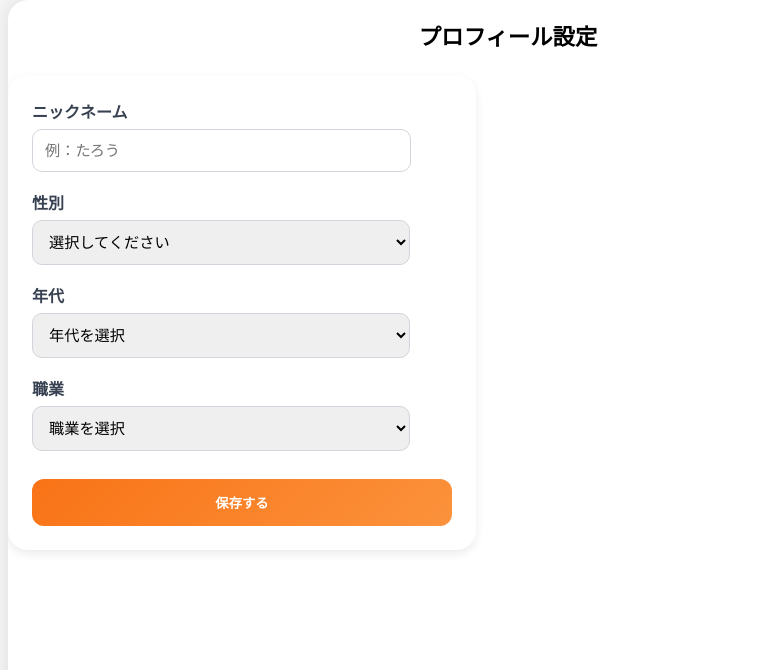
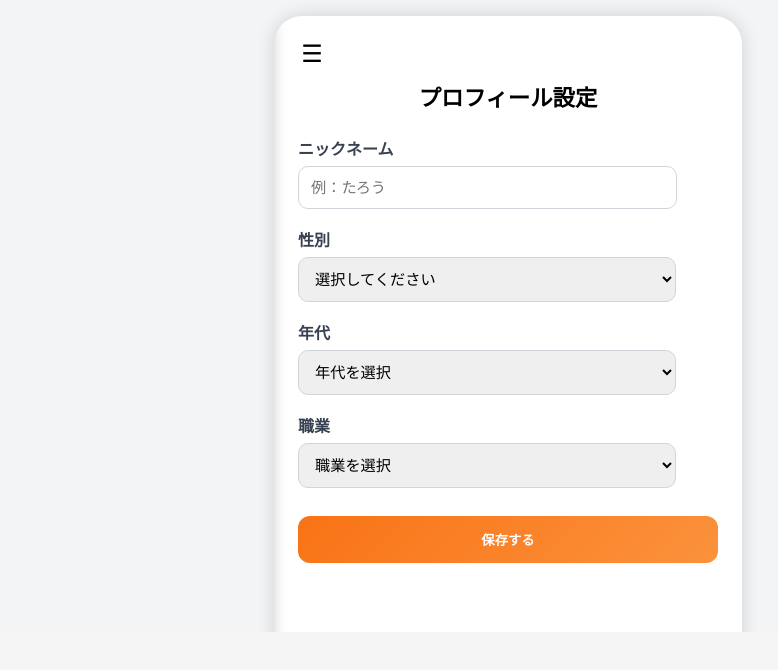
Before and after one commit to HearCall3/kitchen-link, a Next.js app: page /profile/user in a window 1280 px wide. Shown: the top 670 px of the page, without its empty margins (132-910 px from the left). Built offline with nearby package versions, Linux system fonts and the light colour scheme.

Commit message:
12/1 画面変えた

```diff
--- a/src/app/profile/user/page.tsx
+++ b/src/app/profile/user/page.tsx
@@ -1,19 +1,88 @@
 "use client";
 
 import { useState } from "react";
+import { useRouter } from "next/navigation";
 import styles from "./style.module.css";
 
 export default function UserProfilePage() {
+  const router = useRouter();
+
+  // フォームの state (省略)
   const [nickname, setNickname] = useState("");
   const [gender, setGender] = useState("");
   const [ageGroup, setAgeGroup] = useState("");
   const [job, setJob] = useState("");
 
+  const [menuOpen, setMenuOpen] = useState(false);
+  const [isLoggedIn, setIsLoggedIn] = useState(false);
+
+  const handleLogin = () => setIsLoggedIn(true);
+  const handleLogout = () => setIsLoggedIn(false);
+
+  const toggleMenu = () => setMenuOpen(!menuOpen);
+
+  const handleMenuClick = (path: string) => {
+    setMenuOpen(false);
+    setTimeout(() => router.push(path), 50);
+  };
+
+  const menuWidth = "260px"; // サイドメニューの幅をCSSと合わせる
+
   return (
-    <div className="phone-frame">
-      <div className="phone-content">
+    <div className={styles.phoneFrame}>
+
+      {/* ★修正点 1: メニューが開いたときに contentShift クラスを適用する ★ */}
+      <div className={`${styles.phoneContent} ${menuOpen ? styles.contentShift : ''}`}>
+
+        {/* ハンバーガーボタン (常に☰を表示) */}
+        <button
+          className={styles.menuButton}
+          onClick={toggleMenu}
+        >
+          ☰
+        </button>
+
+        {/* オーバーレイ (クリックで閉じる機能と、暗くする背景を兼ねる) */}
+        {menuOpen && (
+          <div
+            className={styles.menuOverlay}
+            onClick={() => setMenuOpen(false)}
+          />
+        )}
+
+        {/* サイドメニュー */}
+        <div className={`${styles.sideMenu} ${menuOpen ? styles.sideMenuOpen : ""}`}>
+
+          {/* ★修正点 2: サイドメニュー内に閉じる「×」ボタンを配置 ★ */}
+          <button className={styles.closeMenuButton} onClick={toggleMenu}>
+            ×
+          </button>
+
+          {/* ... メニュー項目 (省略せず記載) ... */}
+          <ul>
+            <li>
+              <button className={styles.menuItemButton} onClick={() => handleMenuClick("/")}>ホーム</button>
+            </li>
+            <li>
+              <button className={styles.menuItemButton} onClick={() => handleMenuClick("/profile/user")}>プロフィール</button>
+            </li>
+            <li>
+              <button className={styles.menuItemButton} onClick={() => handleMenuClick("/Register")}>出店登録</button>
+            </li>
+            {!isLoggedIn ? (
+              <li>
+                <button className={`${styles.menuItemButton} ${styles.textBlue}`} onClick={handleLogin}>ログイン</button>
+              </li>
+            ) : (
+              <li>
+                <button className={`${styles.menuItemButton} ${styles.textBlue}`} onClick={handleLogout}>ログアウト</button>
+              </li>
+            )}
+          </ul>
+        </div>
+
+        {/* コンテンツ (フォーム部分も省略せず記載) */}
         <h2 className={styles.title}>プロフィール設定</h2>
-
         <div className={styles.card}>
           {/* ニックネーム */}
           <div>
@@ -51,15 +120,15 @@ export default function UserProfilePage() {
               className={styles.input}
             >
               <option value="">年代を選択</option>
-            <option value="10代">10歳未満</option>
+              <option value="10歳未満">10歳未満</option>
               <option value="10代">10代</option>
               <option value="20代">20代</option>
               <option value="30代">30代</option>
               <option value="40代">40代</option>
-            <option value="50代以上">50代</option>
-            <option value="50代以上">60代</option>
-            <option value="50代以上">70代</option>
-            <option value="50代以上">80代以上</option>
+              <option value="50代">50代</option>
+              <option value="60代">60代</option>
+              <option value="70代">70代</option>
+              <option value="80代以上">80代以上</option>
             </select>
           </div>
 
@@ -76,13 +145,12 @@ export default function UserProfilePage() {
               <option value="company">会社員</option>
               <option value="part-time">アルバイト・パート</option>
               <option value="freelancer">フリーランス</option>
-            <option value="freelancer">公務員</option>
+              <option value="public">公務員</option>
               <option value="unemployed">無職</option>
               <option value="other">その他</option>
             </select>
           </div>
 
-          {/* 保存ボタン */}
           <button className={styles.btn} onClick={() => alert("保存しました！")}>
             保存する
           </button>
--- a/src/app/profile/user/style.module.css
+++ b/src/app/profile/user/style.module.css
@@ -1,7 +1,19 @@
-/* ===== スマホ風フレーム全体 ===== */
-.phone-frame {
+/* style.module.css */
+
+/* 1. phoneFrame: ブラウザの画面全体を占有し、外側のスクロールを完全に抑制 */
+.phoneFrame {
   width: 100%;
-  min-height: 100vh;
+  /* ビューポート幅全体 */
+  height: 600px;
+  /* ビューポート高さ全体 */
+
+  /* 外側のスクロールバーを完全に抑制する（ブラウザのデフォルトマージンを無視させる効果もある） */
+  overflow: hidden;
+  position: fixed;
+  /* 画面全体に固定し、bodyのスクロールを完全に無視させる */
+  top: 0;
+  left: 0;
+
   background: #f3f4f6;
   display: flex;
   justify-content: center;
@@ -9,52 +21,48 @@
   padding: 16px 0;
 }
 
-/* ===== 中央に配置されるスマホ画面部分 ===== */
-.phone-content {
+/* 2. phoneContent: スマホ画面内のスクロールも抑制 */
+.phoneContent {
   width: 100%;
-  max-width: 420px; /* スマホ最大幅 */
+  max-width: 420px;
   background: #ffffff;
-  min-height: 100vh;
+  /* phoneFrame のパディングを引いた高さを設定 */
+  height: calc(100vh - 32px);
   border-radius: 28px;
-  box-shadow: 0 0 18px rgba(0,0,0,0.15);
+  box-shadow: 0 0 18px rgba(0, 0, 0, 0.15);
   padding: 24px;
   display: flex;
   flex-direction: column;
+  position: relative;
+
+  /* ★修正点★: 内側のスクロールバーも非表示にする */
+  overflow-y: hidden;
 }
 
-/* ===== スクロール対応 ===== */
-.phone-content {
-  overflow-y: auto;
+/* 3. card: 装飾として枠の二重感を解消 */
+.card {
+  background: none;
+  border-radius: 0;
+  padding: 0;
+  width: 100%;
+  max-width: 420px;
+  box-shadow: none;
+  display: flex;
+  flex-direction: column;
+  gap: 18px;
 }
 
-
-.container {
-  min-height: 100vh;
-  background: #f8fafc;
-  padding: 24px;
-  display: flex;
-  flex-direction: column;
-  align-items: center;
-}
+/* その他のスタイルはそのまま維持 */
 
 .title {
   font-size: 1.4rem;
   font-weight: 700;
   margin-bottom: 24px;
   text-align: center;
+  /* ハンバーガーボタンとの干渉を避けるため、上部に余白を追加 */
+  margin-top: 40px;
 }
 
-.card {
-  background: #ffffff;
-  border-radius: 20px;
-  padding: 24px;
-  width: 100%;
-  max-width: 420px;
-  box-shadow: 0 4px 10px rgba(0, 0, 0, 0.08);
-  display: flex;
-  flex-direction: column;
-  gap: 18px;
-}
 
 .label {
   display: block;
@@ -63,17 +71,8 @@
   margin-bottom: 6px;
 }
 
-.input {
-  width: 90%;
-  padding: 12px;
-  border: 1px solid #d1d5db;
-  border-radius: 10px;
-  font-size: 0.95rem;
-  outline: none;
-  transition: border 0.2s ease, box-shadow 0.2s ease;
-}
+.input,
 .inputtext {
-  width: 84%;
   padding: 12px;
   border: 1px solid #d1d5db;
   border-radius: 10px;
@@ -82,7 +81,18 @@
   transition: border 0.2s ease, box-shadow 0.2s ease;
 }
 
-.input:focus {
+.input {
+  width: 90%;
+  /* select要素用 */
+}
+
+.inputtext {
+  width: 84%;
+  /* input[type="text"] 要素用 */
+}
+
+.input:focus,
+.inputtext:focus {
   border-color: #fb923c;
   box-shadow: 0 0 0 2px rgba(251, 146, 60, 0.3);
 }
@@ -107,3 +117,169 @@
 .btn:active {
   transform: scale(0.96);
 }
+
+
+/* サイドメニュー */
+.sideMenu {
+  position: absolute;
+  top: 0;
+  left: 0;
+  height: 100%;
+  width: 80%;
+  max-width: 260px;
+  background: #fff;
+  box-shadow: 2px 0 12px rgba(0, 0, 0, 0.15);
+  /* 影を追加 */
+  z-index: 30;
+  /* overlay (z-index: 20) より上にする */
+  display: flex;
+  flex-direction: column;
+  transform: translateX(-100%);
+  transition: transform 0.3s ease;
+  padding-top: 60px;
+  border-radius: 0 20px 20px 0;
+}
+
+.sideMenuOpen {
+  transform: translateX(0);
+}
+
+.sideMenu ul {
+  list-style: none;
+  padding: 0;
+  margin: 0;
+}
+
+.sideMenu ul li {
+  /* padding を menuItemButton に移し、li の hover を削除 */
+  cursor: pointer;
+}
+
+.menuItemButton {
+  all: unset;
+  display: block;
+  width: 100%;
+  padding: 14px 20px;
+  text-align: left;
+  cursor: pointer;
+}
+
+.menuItemButton:hover {
+  background: #f3f4f6;
+}
+
+.textBlue {
+  color: #3b82f6;
+}
+
+/* ハンバーガーメニューボタン */
+.menuButton {
+  position: absolute;
+  top: 16px;
+  left: 16px;
+  background: white;
+  color: black;
+  padding: 10px 12px;
+  border-radius: 6px;
+  /* ★修正点 2: 「×」がきれいに見えるようにフォントサイズを大きくする★ */
+  font-size: 1.5rem;
+  border: none;
+  cursor: pointer;
+  /* メニューが開いているときは compoment 側で z-index: 40 に設定します */
+  z-index: 10;
+  line-height: 1;
+  /* アイコンを中央に揃える */
+  width: 44px;
+  /* ボタンの幅を固定 */
+  height: 44px;
+  /* ボタンの高さを固定 */
+  display: flex;
+  justify-content: center;
+  align-items: center;
+}
+
+/* メニューオーバーレイ */
+
+/* サイドメニュー */
+.sideMenu {
+  position: absolute;
+  top: 0;
+  left: 0;
+  height: 100%;
+  width: 80%;
+  max-width: 260px;
+  background: #ffffff;
+  z-index: 15;
+  display: flex;
+  flex-direction: column;
+  transform: translateX(-100%);
+  transition: transform 0.3s ease;
+  padding-top: 60px;
+  border-radius: 0 20px 20px 0;
+}
+
+.sideMenuOpen {
+  transform: translateX(0);
+}
+
+.sideMenu ul {
+  list-style: none;
+  padding: 0;
+  margin: 0;
+}
+
+.sideMenu ul li {
+  padding: 14px 20px;
+  cursor: pointer;
+}
+
+.sideMenu ul li:hover {
+  background: #f3f4f6;
+}
+
+.menuOverlay {
+  position: fixed;
+  top: 0;
+  left: 0;
+  width: 100vw;
+  height: 100vh;
+  background: rgba(0, 0, 0, 0);
+  z-index: 20;
+}
+
+.sideMenu {
+  position: absolute;
+  top: 0;
+  left: 0;
+  height: 100%;
+  width: 80%;
+  max-width: 260px;
+  background: #fff;
+  box-shadow: 2px 0 12px rgba(0, 0, 0, 0.15);
+  z-index: 15;
+  transform: translateX(-100%);
+  transition: transform 0.3s ease;
+  padding-top: 60px;
+  border-radius: 0 20px 20px 0;
+}
+
+.sideMenuOpen {
+  transform: translateX(0);
+}
+
+.menuItemButton {
+  all: unset;
+  display: block;
+  width: 100%;
+  padding: 14px 20px;
+  text-align: left;
+  cursor: pointer;
+}
+
+.menuItemButton:hover {
+  background: #f3f4f6;
+}
+
+.textBlue {
+  color: #3b82f6;
+}
--- a/src/app/store/page.tsx
+++ b/src/app/store/page.tsx
@@ -1,33 +1,55 @@
 "use client";
+
 import { useState } from "react";
-import styles from "./style.module.css";
+import { useRouter } from "next/navigation";
+import './style.css';
 import OpinionMap from "../../components/OpinionMap";
 
 export default function StoreRegisterPage() {
+  const router = useRouter();
   const [menuOpen, setMenuOpen] = useState(false);
-  const toggleMenu = () => setMenuOpen(!menuOpen);
+  const [isLoggedIn, setIsLoggedIn] = useState(localStorage.getItem("isLoggedIn") === "true");
 
-  const [isLoggedIn] = useState(true);
+  const toggleMenu = () => setMenuOpen(prev => !prev);
+
+  const handleLogin = () => {
+    localStorage.setItem("isLoggedIn", "true");
+    setIsLoggedIn(true);
+    setMenuOpen(false);
+  };
+
+  const handleLogout = () => {
+    localStorage.removeItem("isLoggedIn");
+    setIsLoggedIn(false);
+    setMenuOpen(false);
+    alert("ログアウトしました");
+  };
 
   return (
-    <div className={styles.phoneFrame}>
-      <header className={styles.header}>
-        <div className={styles.menuIcon} onClick={toggleMenu}>
+    <div className="phone-frame">
+      <header className="header">
+        <div className="menuIcon" onClick={toggleMenu}>
           {menuOpen ? "×" : "☰"}
         </div>
-        <input className={styles.searchInput} placeholder="検索" />
+        <input className="searchInput" placeholder="タグや店名で検索" />
       </header>
 
-      {menuOpen && <div className={styles.menuOverlay} onClick={() => setMenuOpen(false)} />}
-      <div className={`${styles.sideMenu} ${menuOpen ? styles.sideMenuOpen : ""}`}>
-        <ul>
-          <li>プロフィール</li>
-          <li>マイ投稿</li>
-          {isLoggedIn ? <li>ログアウト</li> : <li>ログイン</li>}
+      {menuOpen && <div className="menuOverlay" onClick={() => setMenuOpen(false)} />}
+
+      <div className={`sideMenu ${menuOpen ? 'sideMenuOpen' : ''}`}>
+        <ul className="sideMenuList">
+          <li className="sideMenuItem" onClick={() => router.push("/profile/user")}>プロフィール</li>
+          <li className="sideMenuItem">マイ投稿</li>
+          <li className="sideMenuItem" onClick={() => router.push("/Register")}>出店登録</li>
+          {!isLoggedIn ? (
+            <li className="sideMenuItem" onClick={handleLogin}>ログイン</li>
+          ) : (
+            <li className="sideMenuItem" onClick={handleLogout}>ログアウト</li>
+          )}
         </ul>
       </div>
 
-      <div className={styles.mapContainer}>
+      <div className="mapContainer">
         <OpinionMap />
       </div>
     </div>
--- a/src/app/store/style.module.css
+++ b/src/app/store/style.module.css
@@ -316,3 +316,86 @@
   color: #666;
   font-size: 14px;
 }
+
+/* ハンバーガー */
+.phone-frame {
+  position: relative;
+  width: 100%;
+  min-height: 100vh;
+  background: #f8f8f8;
+}
+
+.header {
+  display: flex;
+  align-items: center;
+  background-color: #f97316;
+  color: white;
+  padding: 10px 15px;
+  position: relative;
+  z-index: 1000;
+}
+
+.menuIcon {
+  font-size: 28px;
+  margin-right: 12px;
+  cursor: pointer;
+  user-select: none;
+}
+
+.searchInput {
+  flex: 1;
+  padding: 8px 12px;
+  border: none;
+  border-radius: 9999px;
+  outline: none;
+  font-size: 14px;
+  color: #333;
+  background: white;
+}
+
+.sideMenu {
+  position: fixed;
+  top: 0;
+  left: -100%;
+  width: 250px;
+  height: 100%;
+  background: white;
+  box-shadow: 3px 0 8px rgba(0, 0, 0, 0.2);
+  z-index: 101;
+  overflow-y: auto;
+  transition: left 0.3s ease;
+  padding-top: 60px;
+}
+
+.sideMenuOpen {
+  left: 0;
+}
+
+.sideMenuList {
+  list-style: none;
+  padding: 0;
+  margin: 0;
+}
+
+.sideMenuItem {
+  padding: 14px 18px;
+  border-bottom: 1px solid #ddd;
+  cursor: pointer;
+  font-weight: 500;
+  color: #333;
+}
+
+.sideMenuItem:hover {
+  background: #f5f5f5;
+  color: #f97316;
+}
+
+.menuOverlay {
+  position: fixed;
+  top: 0;
+  left: 0;
+  width: 100%;
+  height: 100%;
+  background: rgba(0, 0, 0, 0.2);
+  z-index: 100;
+}
--- a/src/app/style.css
+++ b/src/app/style.css
@@ -1,7 +1,6 @@
 /* オーバーレイ（画面全体を覆う） */
 .dialog-overlay {
   position: fixed;
-  /* 画面固定 */
   top: 0;
   left: 0;
   width: 100vw;
--- a/src/app/user/style.module.css
+++ b/src/app/user/style.module.css
@@ -1,66 +1,136 @@
-/* style.module.css */
-.register-page {
-  display: flex;
-  justify-content: center;
-  align-items: center;
+/* ===== 全体フレーム ===== */
+.phone-frame {
+  position: relative;
+  width: 90%;
+  max-width: 500px;
+  margin: 0 auto;
   min-height: 100vh;
-  background: #f9f9f9;
-  font-family: 'Segoe UI', Tahoma, Geneva, Verdana, sans-serif;
+  background: #fff;
+  font-family: 'Segoe UI', sans-serif;
 }
 
+/* ===== ヘッダー ===== */
+.header {
+  display: flex;
+  align-items: center;
+  background-color: #f97316;
+  color: #fff;
+  padding: 10px 15px;
+  position: relative;
+  z-index: 1000;
+}
+
+.menuIcon {
+  font-size: 28px;
+  margin-right: 12px;
+  cursor: pointer;
+  user-select: none;
+}
+
+.searchInput {
+  flex: 1;
+  padding: 8px 12px;
+  border: none;
+  border-radius: 9999px;
+  outline: none;
+  font-size: 14px;
+  background: #fff;
+  color: #333;
+}
+
+/* ===== サイドメニュー ===== */
+.sideMenu {
+  position: fixed;
+  top: 0;
+  left: -260px;
+  width: 220px;
+  height: 100vh;
+  background: #fff;
+  box-shadow: 2px 0 6px rgba(0,0,0,0.2);
+  z-index: 1100;
+  transition: left 0.3s ease;
+  padding-top: 60px;
+}
+
+.sideMenuOpen {
+  left: 0;
+}
+
+.sideMenuList {
+  list-style: none;
+  padding: 0;
+  margin: 0;
+}
+
+.sideMenuItem {
+  padding: 14px 18px;
+  border-bottom: 1px solid #ddd;
+  cursor: pointer;
+  font-weight: 500;
+  color: #333;
+}
+
+.sideMenuItem:hover {
+  background: #f5f5f5;
+  color: #f97316;
+}
+
+/* ===== メニューオーバーレイ ===== */
+.menuOverlay {
+  position: fixed;
+  top: 0;
+  left: 0;
+  width: 100%;
+  height: 100%;
+  background: rgba(0,0,0,0.3);
+  z-index: 1050;
+}
+
+/* ===== 会員登録フォーム ===== */
 .register-card {
   background: #fff;
-  padding: 2rem;
   border-radius: 16px;
-  box-shadow: 0 8px 20px rgba(0, 0, 0, 0.1);
-  width: 100%;
-  max-width: 400px;
-  text-align: center;
+  box-shadow: 0 4px 12px rgba(0,0,0,0.1);
+  padding: 24px;
+  margin: 20px 0;
 }
 
 .register-title {
-  font-size: 1.8rem;
-  margin-bottom: 1.5rem;
-  color: #333;
+  font-size: 24px;
+  font-weight: bold;
+  text-align: center;
+  margin-bottom: 16px;
 }
 
 .register-form {
   display: flex;
   flex-direction: column;
-  gap: 1rem;
+  gap: 12px;
 }
 
 .register-input {
-  padding: 0.8rem 1rem;
-  border-radius: 8px;
+  padding: 10px 12px;
   border: 1px solid #ccc;
-  font-size: 1rem;
+  border-radius: 12px;
+  font-size: 14px;
   outline: none;
-  transition: border-color 0.3s, box-shadow 0.3s;
 }
 
 .register-input:focus {
-  border-color: #ff7f50;
-  box-shadow: 0 0 0 3px rgba(255, 127, 80, 0.2);
+  border-color: #f97316;
 }
 
 .registerBtn {
-  background-color: #ff7f50;
-  color: #fff;
-  padding: 0.9rem 1rem;
-  font-size: 1rem;
-  font-weight: bold;
+  padding: 12px;
+  background-color: #f97316;
+  color: white;
   border: none;
-  border-radius: 8px;
+  border-radius: 12px;
+  font-size: 16px;
   cursor: pointer;
-  transition: background-color 0.3s, transform 0.2s;
+  transition: background 0.2s;
 }
 
 .registerBtn:hover {
-  background-color: #ff6333;
-  transform: translateY(-2px);
+  background-color: #fb923c;
 }
-
-.registerBtn:active {
-  transform: translateY(0);
-}
```
Also changed, not shown: src/app/page.tsx (+19 -7 lines), src/app/user/page.tsx (+3 -13 lines). Lines whose indentation alone changed are shown as unchanged.
